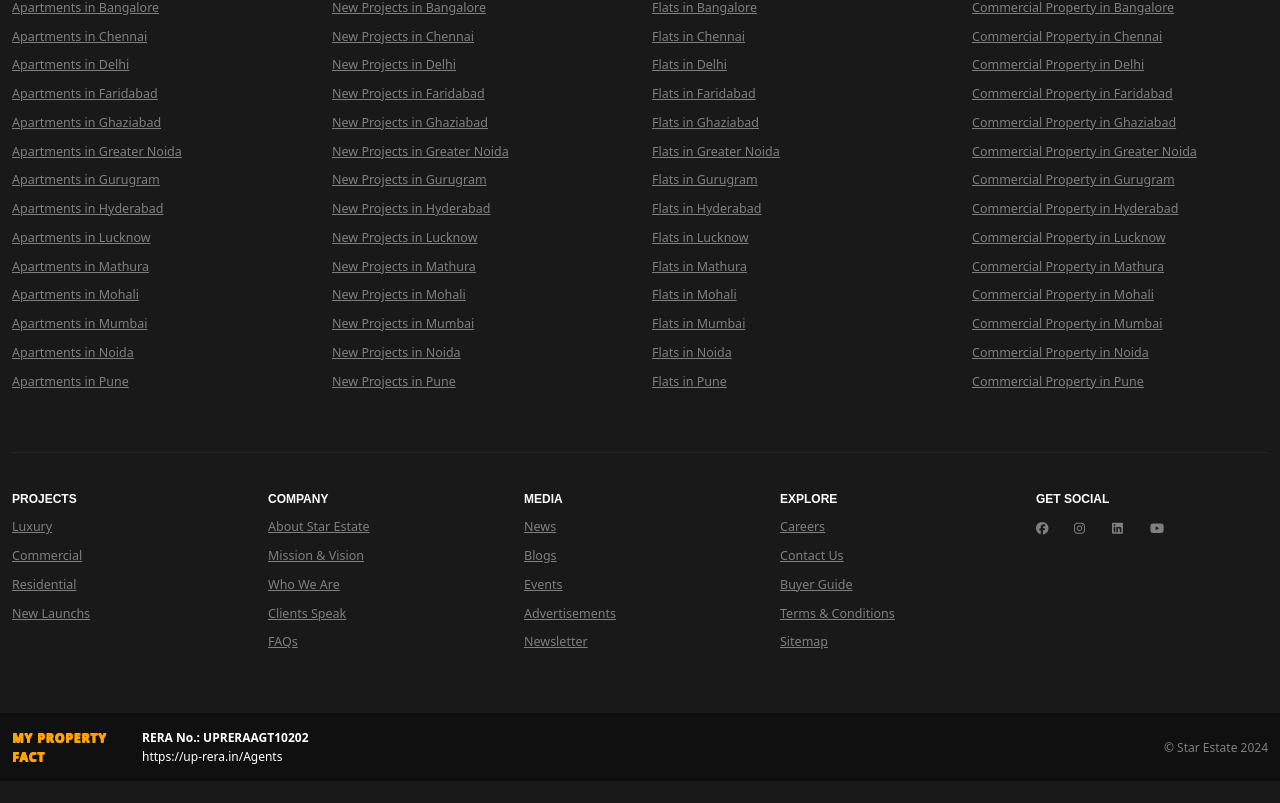
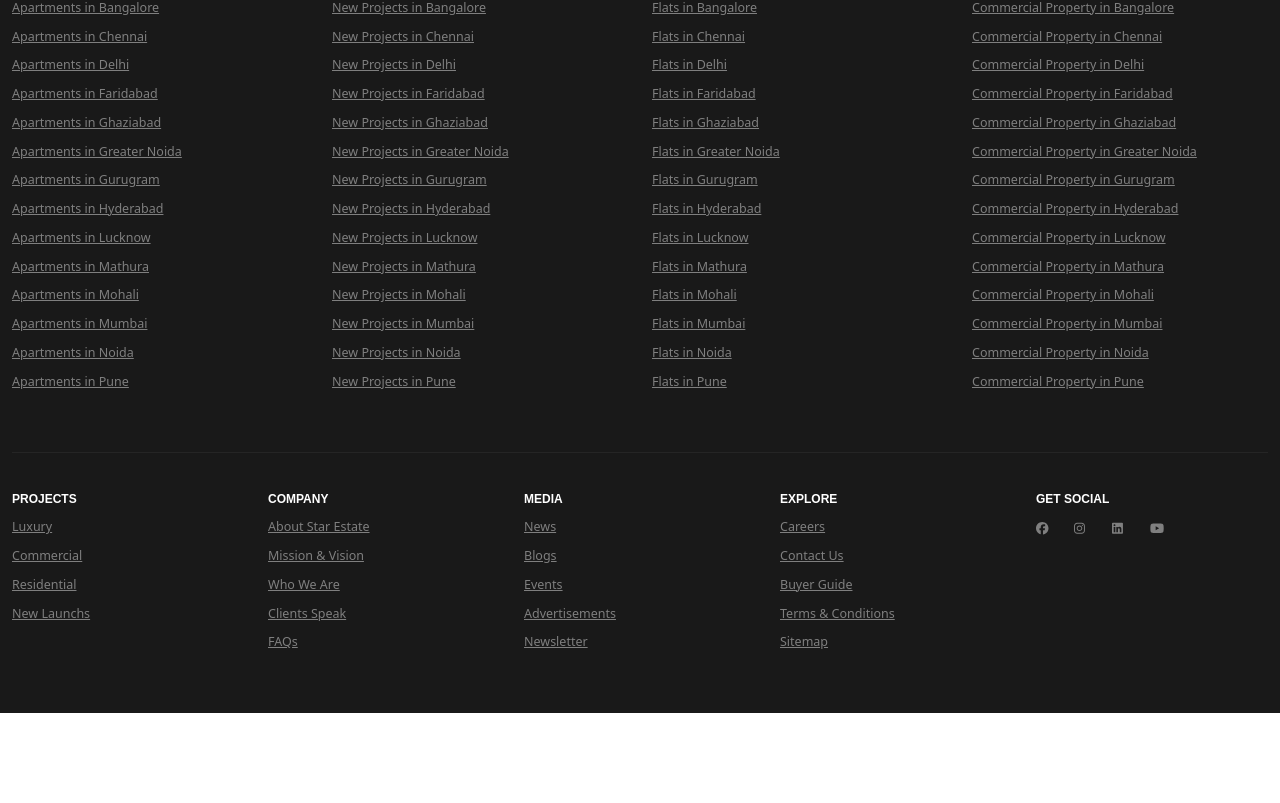
Before and after one commit to dipeshdimi/my-property-fact, a Next.js app: page /components/home in a window 1280 px wide. Shown: the part 4640-5443 px from the top of the page. After the commit the page ends 5353 px from the top, so only its background shows below. Built offline with nearby package versions, Linux system fonts and the light colour scheme.

Commit message:
removed rera from footer

```diff
--- a/src/app/components/footer/page.js
+++ b/src/app/components/footer/page.js
@@ -588,27 +588,6 @@ export default function Footer() {
                         <div className="img-fluid"><a href="https://clutch.co/profile/star-estate" target="_blank"><img src="https://www.starestate.in/assets/images/digital-marketers/logo-clutch.png" alt="Clutch"/></a></div>
                     </div> */}
         </div>
-        <div className="footer-bottom">
-          <div className="container-fluid">
-            <div className="footer-logo">
-                  <Link href="/components/home">
-                    {/* <img src={logo} alt="My Property facts" height={70} width={100} /> */}
-                    <p className="logo-text">MY PROPERTY FACT</p>
-                    {/* <span className="logo-text2"></span> */}
-                  </Link>
-              <div className="partner-rera">
-                <p className="mb-0">
-                  <b>RERA No.: UPRERAAGT10202</b> <br />
-                  https://up-rera.in/Agents
-                </p>
-              </div>
-            </div>
-            <div className="copyrights">
-              <p>&copy; Star Estate 2024</p>
-              {/* <p>Designed & Developed by: <img src="https://www.starestate.in/assets/images/ecis.png" alt="Ecorp Infosystem pvt Ltd." /></p> */}
-            </div>
-          </div>
-        </div>
         {/* <!--<div className="enquiryBtn1">
                     <a className="monCall" id="mobPhone" href="tel:7088470884"><i className="fa fa-phone"></i></a>
                     <a className="whatsCall" href="https://api.whatsapp.com/send/?phone=917088470884&text&type=phone_number&app_absent=0" target="_blank"><i className="fab fa-whatsapp"></i></a>
```
